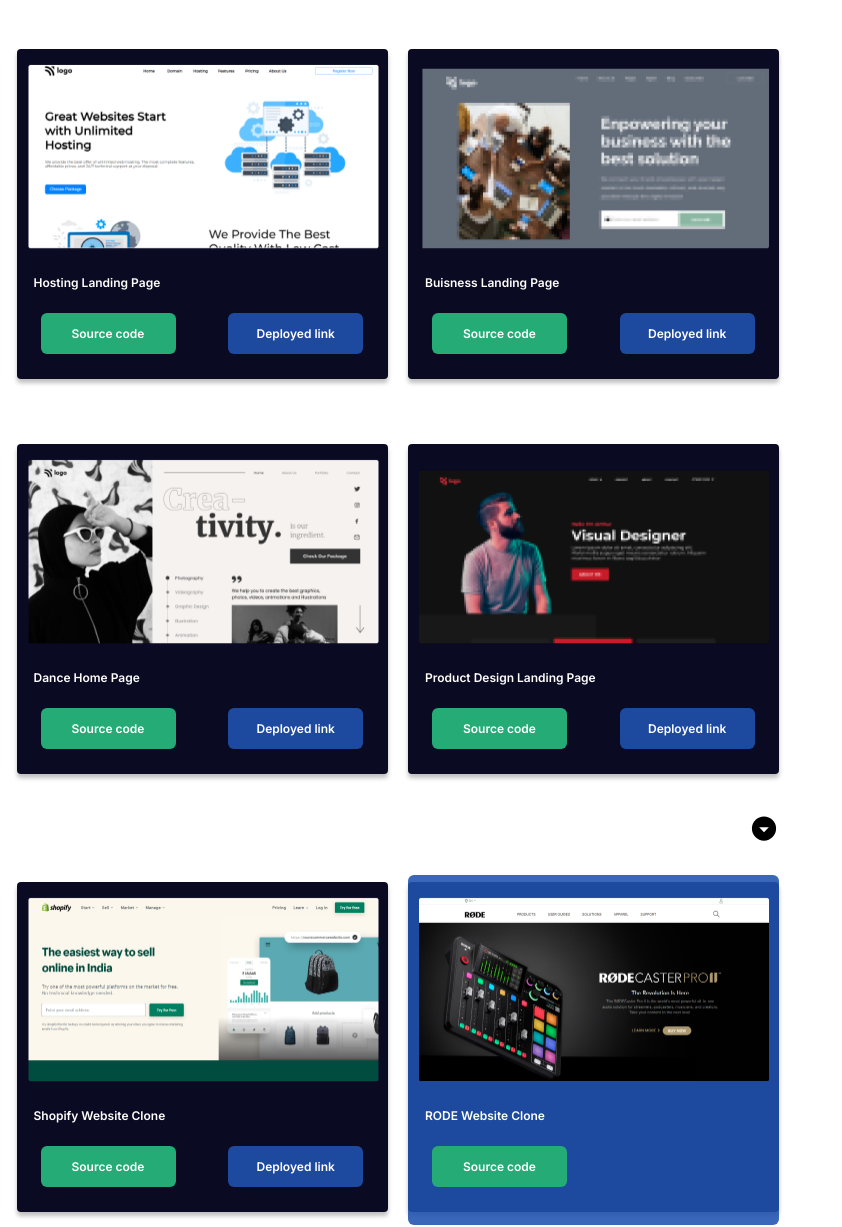
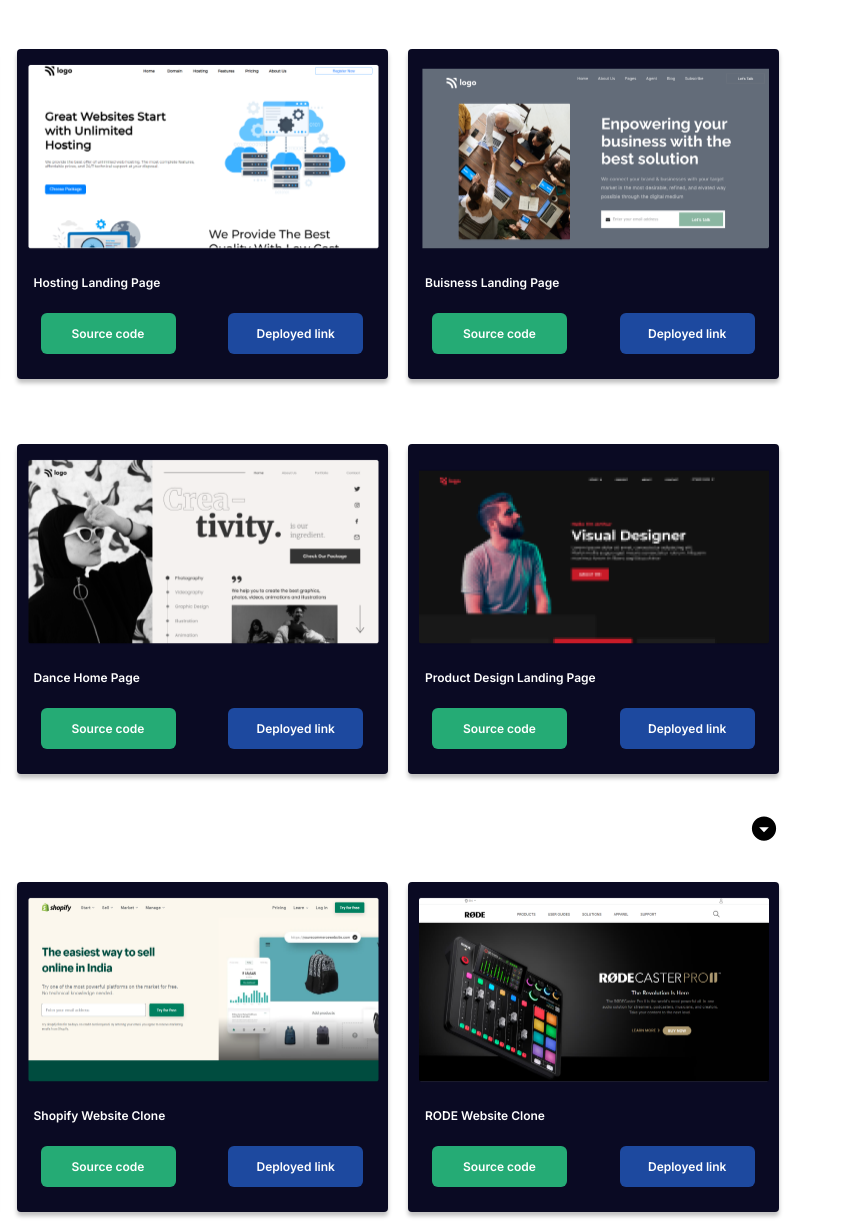
Before and after one commit to JBChandu/My-Portfolio_Figma_to_Locofy, a website built with Parcel: page w-e-b-p-a-g-e-01.html in a window 1280 px wide. Shown: the part 2015-3242 px from the top of the page, 438-1280 px from the left. Built offline with nearby package versions, Linux system fonts and the light colour scheme.

Commit message:
Added 1 button to the missing 2 cards

```diff
--- a/w-e-b-p-a-g-e-01.html
+++ b/w-e-b-p-a-g-e-01.html
@@ -104,7 +104,7 @@
                 <div class="card4-item"></div>
                 <button class="deploylink-btn33" id="deploylinkBtn">
                   <div class="deploylink-btn-child30"></div>
-                  <button class="deployed-link33">Deployed link</button></button
+                  <div class="deployed-link33">Deployed link</div></button
                 ><button class="sourcecode-btn-1" id="sourcecodeBtn1">
                   <div class="sourcecode-btn-1-child"></div>
                   <div class="source-code33">Source code</div></button
@@ -296,7 +296,7 @@
                 ><img
                   class="mask-group-icon32"
                   alt=""
-                  src="public/mask-group43@2x.png"
+                  src="public/mask-group67@2x.png"
                 />
                 <div class="digital-marketing-home">Buisness Landing Page</div>
               </div>
@@ -404,10 +404,10 @@
             <div class="card18">
               <div class="card4-item"></div>
               <button class="deploylink-btn33">
-                <button
+                <div
                   class="deploylink-btn-child34"
                   id="rectangleButton1"
-                ></button>
+                ></div>
                 <div class="deployed-link34">Deployed link</div></button
               ><button class="sourcecode-btn-1" id="sourcecodeBtn17">
                 <div class="sourcecode-btn-1-child"></div>
```
